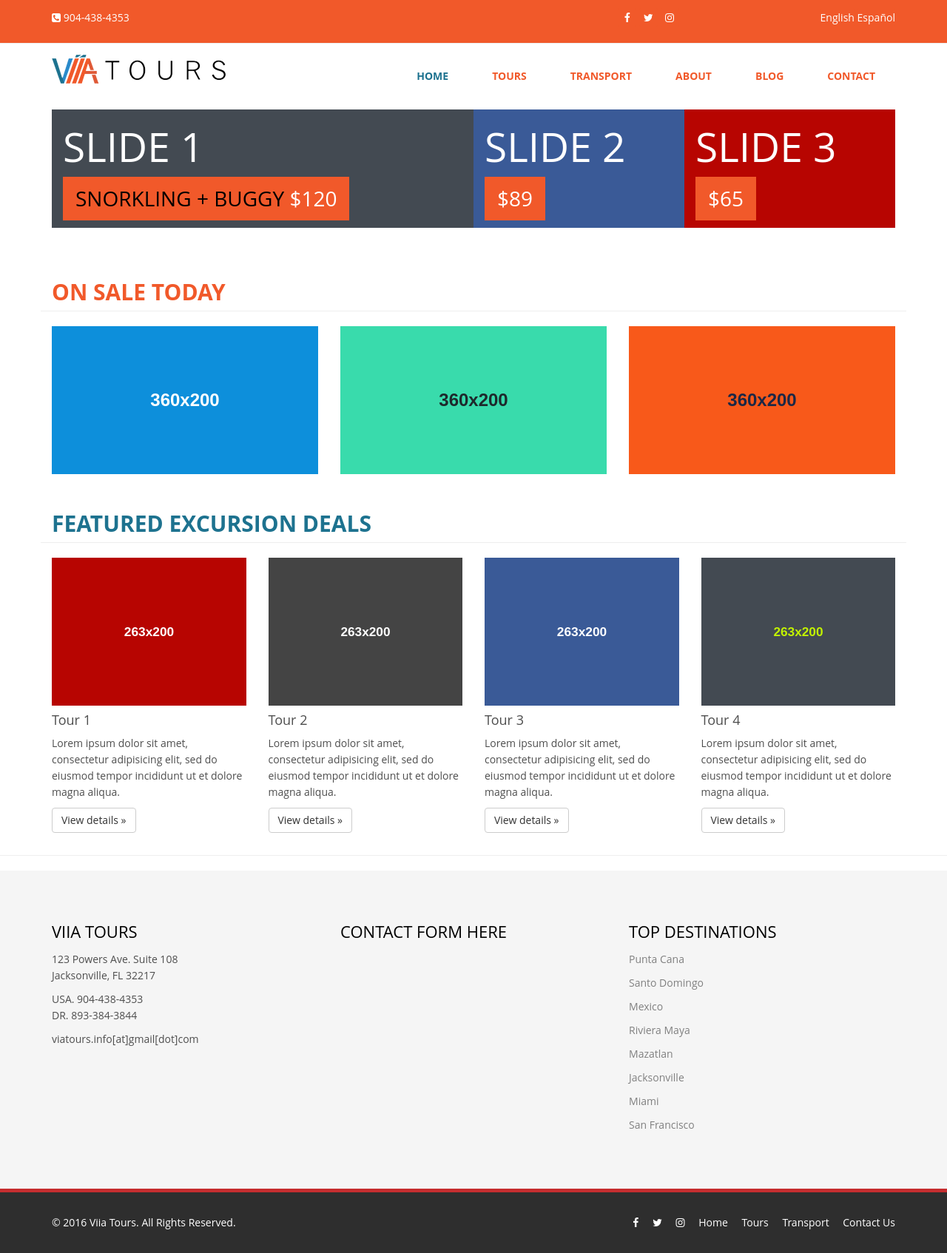
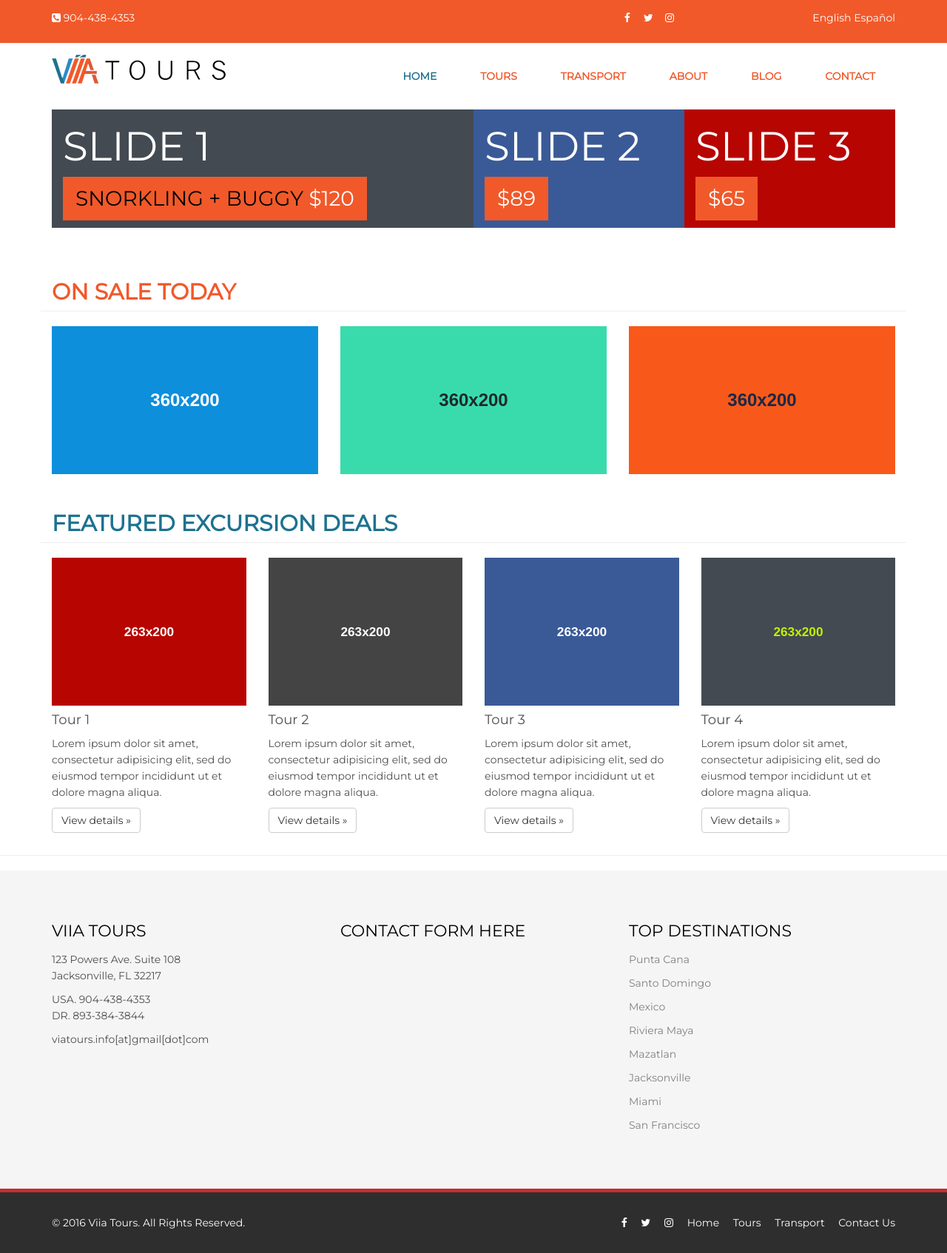
Before and after one commit to jeangustavee/viiatours, a PHP site: page / in a window 1280 px wide. Shown: the whole page at 74% size. Run offline with PHP 8.4, Linux system fonts and the light colour scheme.

Commit message:
update site's font to Montserrat

```diff
--- a/css/main.css
+++ b/css/main.css
@@ -1,6 +1,6 @@
 body {
     background: #fff;
-    font-family: 'Open Sans',sans-serif;
+    font-family: "Montserrat", Arial, sans-serif;
     color: #4e4e4e;
     line-height: 22px;
 }
```
